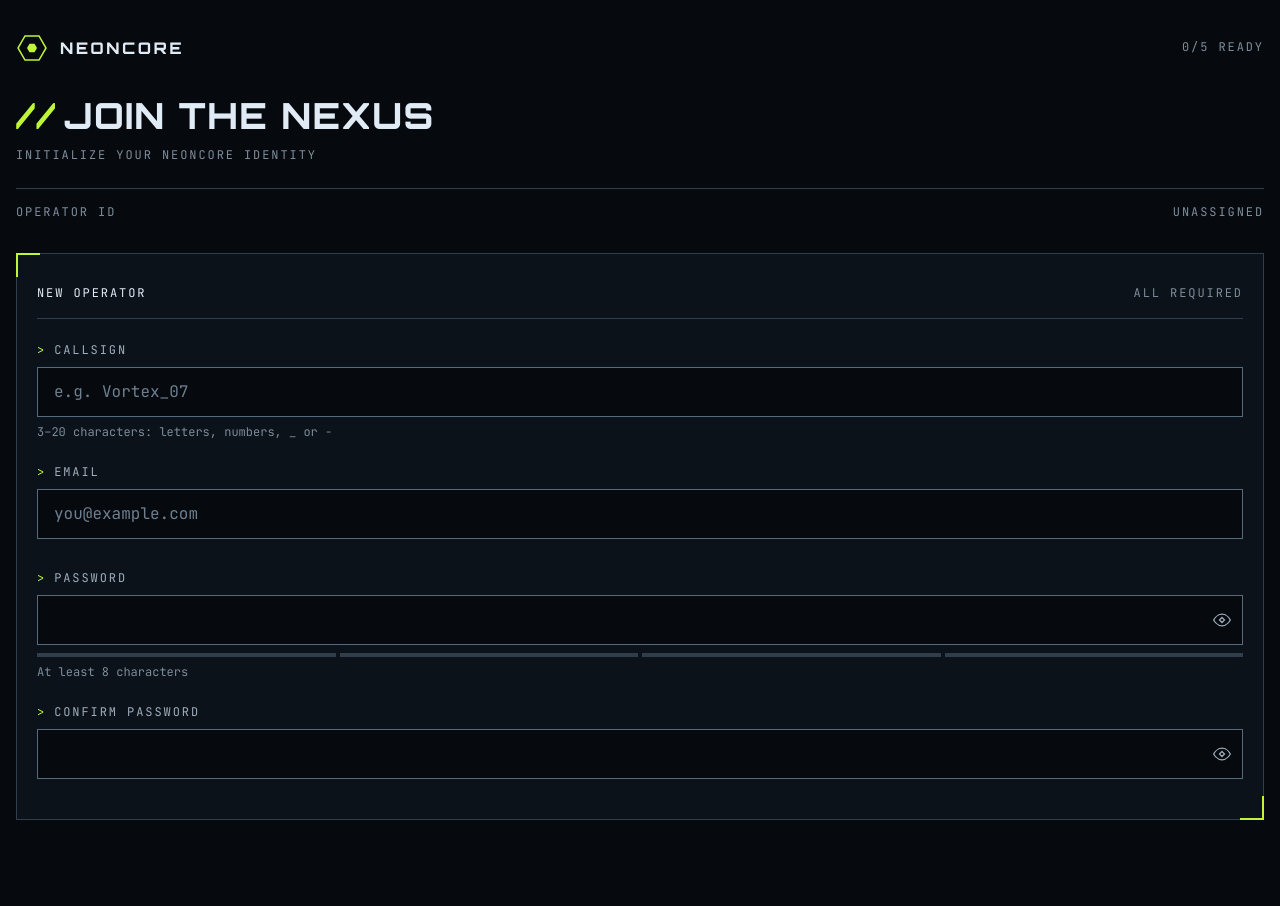
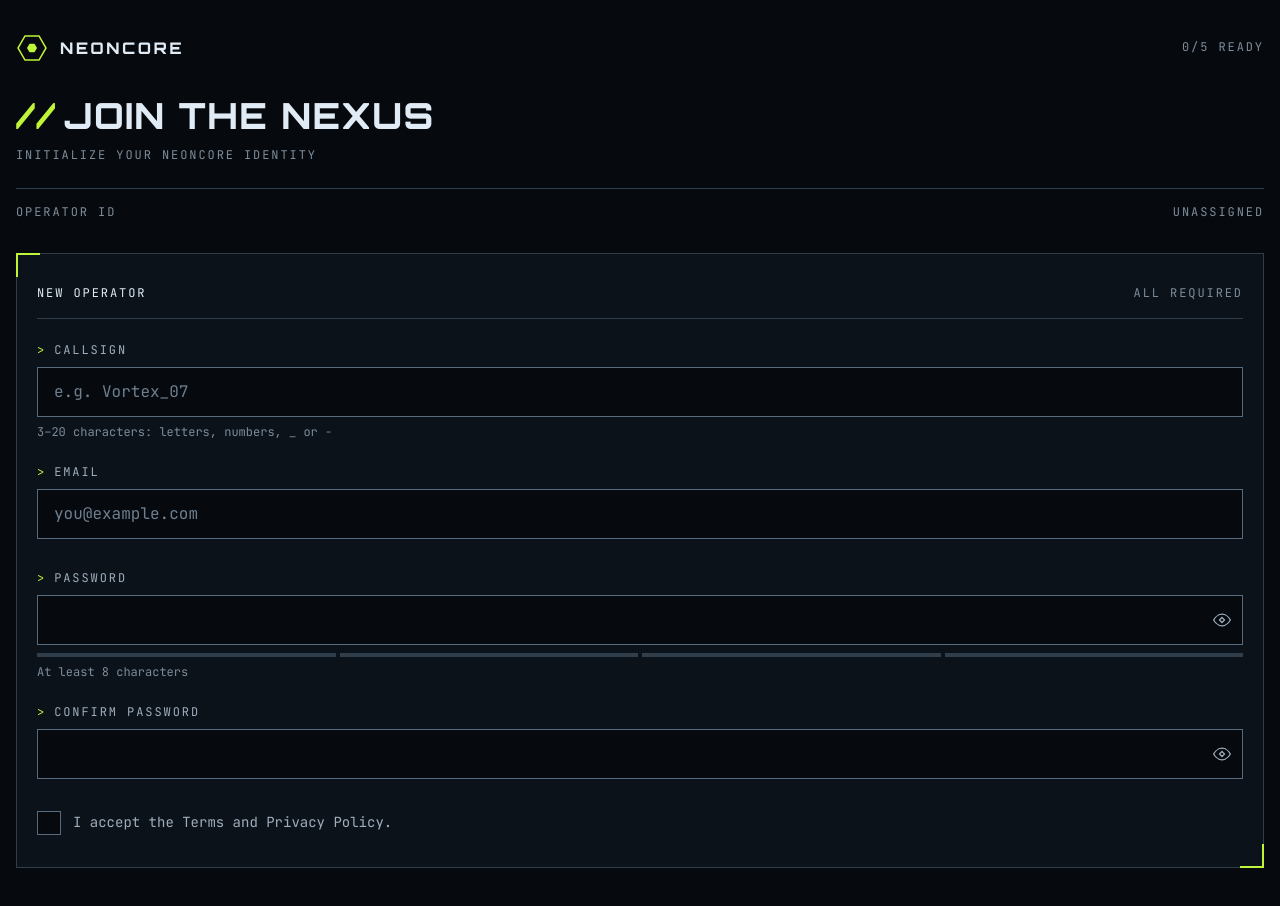
Before and after one commit to Yahyaball/gamer-sign-up-form, a Vue app: page / in a window 1280 px wide. Shown: the top 906 px of the page. Before the commit the page ends 868 px from the top, so only its background shows below. Built offline with nearby package versions, Linux system fonts and the light colour scheme.

Commit message:
build base checkbox

```diff
--- a/src/App.vue
+++ b/src/App.vue
@@ -1,6 +1,7 @@
 <script setup lang="ts">
 import Logo from './assets/images/logo.svg'
 import CornerBracket from './components/backdrop/CornerBracket.vue';
+import BaseCheckbox from './components/controls/BaseCheckbox.vue';
 import PanelHead from './components/controls/PanelHead.vue';
 import TextField from './components/fields/TextField.vue';
 import ReadoutOperator from './components/readout/ReadoutOperator.vue';
@@ -35,6 +36,10 @@ import ReadoutOperator from './components/readout/ReadoutOperator.vue';
           <TextField label="Password" name="password" hint="At least 8 characters" type="password"
             :strength-level="0" />
           <TextField label="Confirm password" name="confirm-password" type="password" />
+          <div class="preset-5 text-neutral-300 flex gap-1.5">
+            <BaseCheckbox name="accept" id="accept" />
+            <label for="accept">I accept the Terms and Privacy Policy.</label>
+          </div>
         </div>
       </form>
     </main>
--- /dev/null
+++ b/src/components/controls/BaseCheckbox.vue
@@ -0,0 +1,26 @@
+<script setup lang="ts">
+import { ref } from 'vue';
+import Tick from '../../assets/images/icon-tick-16.svg'
+
+defineProps<{
+    name?: string
+    id?: string
+    invalid?: boolean
+}>()
+
+const isChecked = ref(false)
+</script>
+
+<template>
+    <div class="size-3 relative">
+        <input type="checkbox" :name="name" :id="name" class="size-[inherit] cursor-pointer opacity-0 peer"
+            :aria-invalid="invalid" v-model="isChecked">
+        <div
+            class="absolute top-0 size-[inherit] bg-neutral-950 border-neutral-600 pointer-events-none border peer-hover:border-neutral-300 peer-focus-visible:border-lime-500 transition-colors peer-checked:bg-lime-500 peer-checked:border-lime-500 peer-checked:peer-hover:border-lime-500 peer-aria-invalid:border-red-400 peer-checked:peer-aria-invalid:border-lime-500">
+        </div>
+        <div
+            class="absolute top-1/2 left-1/2 -translate-x-1/2 -translate-y-1/2 size-4 border-2 border-transparent peer-focus-visible:border-lime-500 pointer-events-none" />
+        <img v-if="isChecked" :src="Tick" alt=""
+            class="absolute top-1/2 left-1/2 -translate-x-1/2 -translate-y-1/2 pointer-events-none">
+    </div>
+</template>
```
